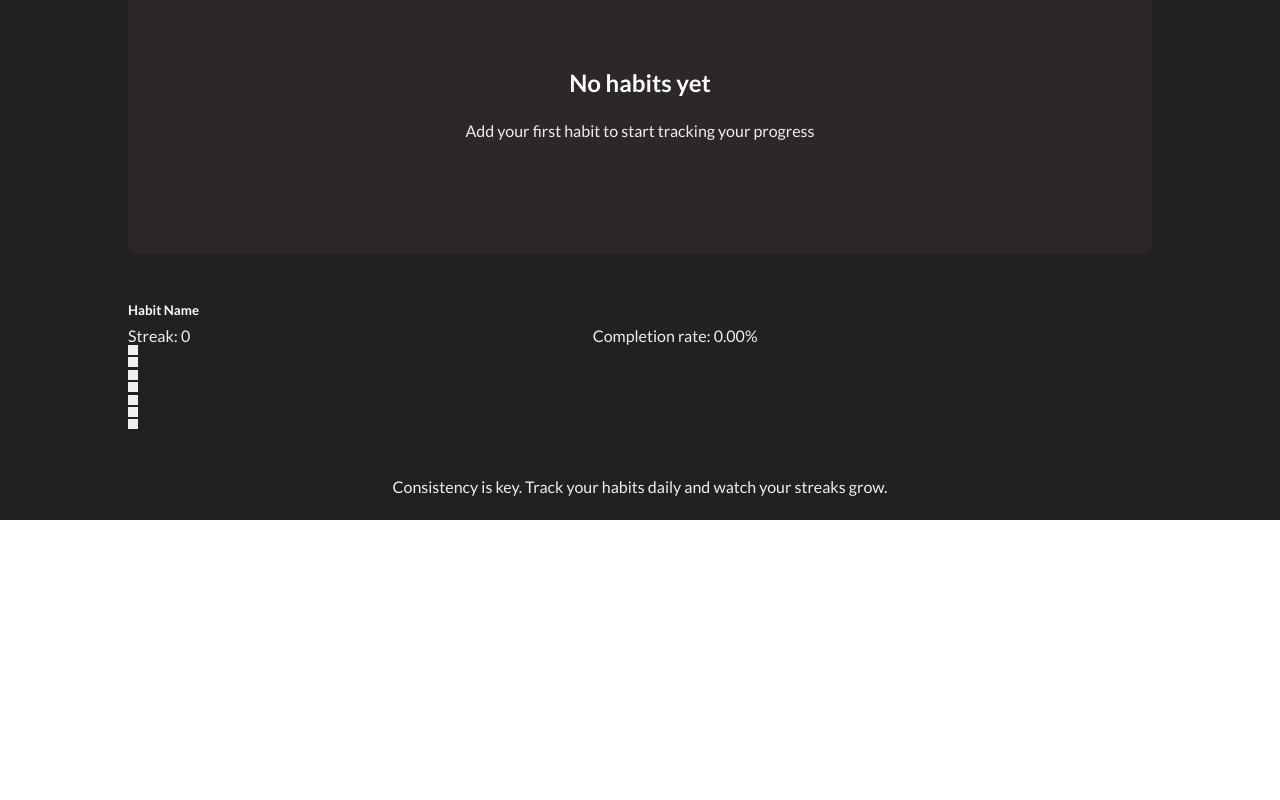
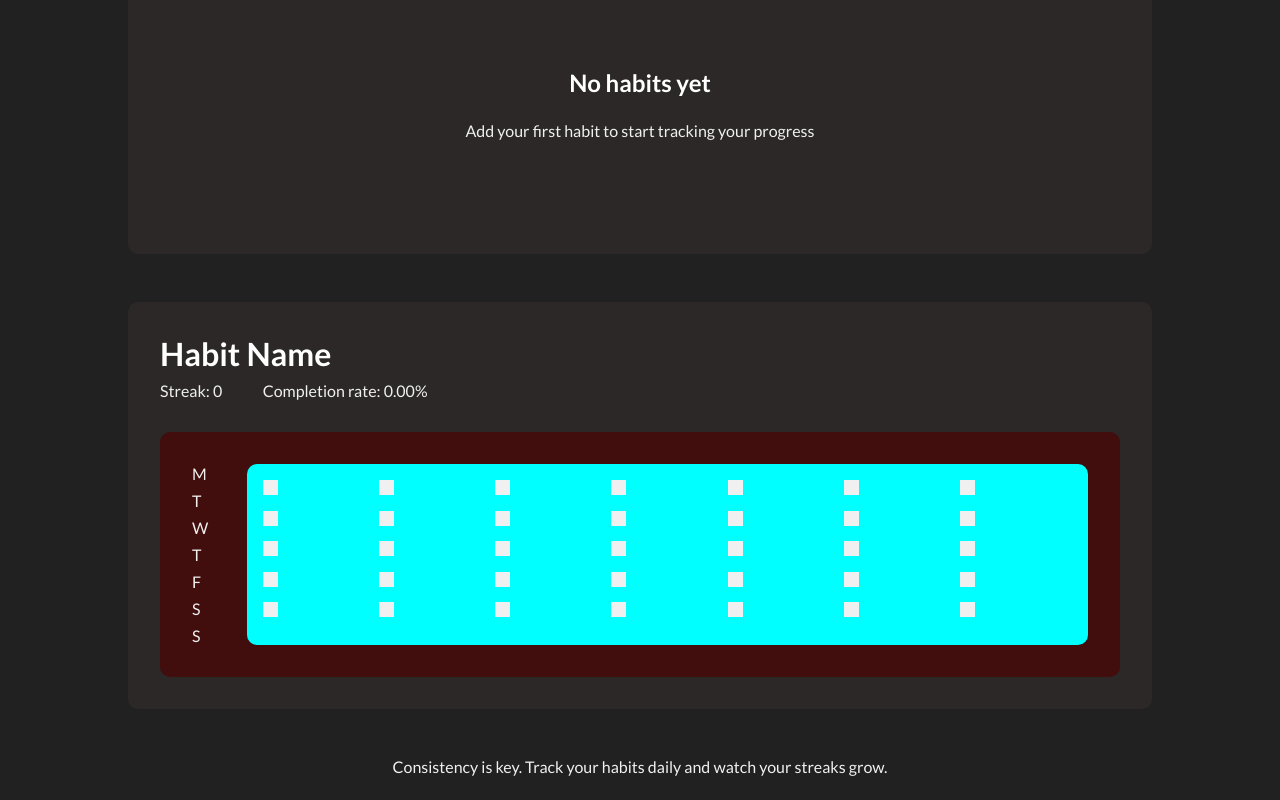
Before and after one commit to DanonymousCoder/Grid-of-Habits, a React (Vite) app in the folder my-app/: page / in a window 1280 px wide. Shown: the part 450-1250 px from the top of the page. Before the commit the page ends 970 px from the top, so only its background shows below. Built offline with nearby package versions, Linux system fonts and the light colour scheme.

Commit message:
feat: enhance habit tracking UI with improved layout and styling

```diff
--- a/my-app/src/App.css
+++ b/my-app/src/App.css
@@ -219,7 +219,9 @@ input:focus {
 }
 
 .habit-graph {
-
+  background-color: #2c2828;
+  padding: 2em;
+  border-radius: 10px;
 }
 
 .left {
@@ -228,10 +230,12 @@ input:focus {
   'logo logo'
   'streak completion';
   gap: .5em;
+  width: 300px;
 }
 
 .left h5 {
   grid-area: logo;
+  font-size: 2rem;
 }
 
 .streak-p {
@@ -244,14 +248,33 @@ input:focus {
 
 .graph-main {
   display: grid;
-  grid-template-rows: repeat(1fr);
+  grid-template-columns: 1fr 16fr;
+  padding: 2em;
   gap: .15em;
+  margin-top: 2em;
+  background-color: #420d0d;
+  border-radius: 10px;
+}
+
+.days {
+  display: flex;
+  flex-direction: column;
+  gap: .5em;
+}
+
+.boxes {
+  display: grid;
+  grid-template-columns: repeat(7, 1fr);
+  background-color: #00FFFF;
+  border-radius: 10px;
+  padding: 1em;
+  gap: .25em;
 }
 
 .box {
   background-color: #F0F0F0;
-  height: 10px;
-  width: 10px;
+  max-height: 15px;
+  max-width: 15px;
 }
 
 footer p {
--- a/my-app/src/App.tsx
+++ b/my-app/src/App.tsx
@@ -108,6 +108,16 @@ function App() {
             </div>
 
             <div className='graph-main'>
+              <div className='days'>
+                <p>M</p>
+                <p>T</p>
+                <p>W</p>
+                <p>T</p>
+                <p>F</p>
+                <p>S</p>
+                <p>S</p>
+              </div>
+              <div className='boxes'>
                 <div className='box'></div>
                 <div className='box'></div>
                 <div className='box'></div>
@@ -115,6 +125,35 @@ function App() {
                 <div className='box'></div>
                 <div className='box'></div>
                 <div className='box'></div>
+                <div className='box'></div>
+                <div className='box'></div>
+                <div className='box'></div>
+                <div className='box'></div>
+                <div className='box'></div>
+                <div className='box'></div>
+                <div className='box'></div>
+                <div className='box'></div>
+                <div className='box'></div>
+                <div className='box'></div>
+                <div className='box'></div>
+                <div className='box'></div>
+                <div className='box'></div>
+                <div className='box'></div>
+                <div className='box'></div>
+                <div className='box'></div>
+                <div className='box'></div>
+                <div className='box'></div>
+                <div className='box'></div>
+                <div className='box'></div>
+                <div className='box'></div>
+                <div className='box'></div>
+                <div className='box'></div>
+                <div className='box'></div>
+                <div className='box'></div>
+                <div className='box'></div>
+                <div className='box'></div>
+                <div className='box'></div>
+              </div>
             </div>
           </div>
        </div>
```
Lines whose indentation alone changed are shown as unchanged.
